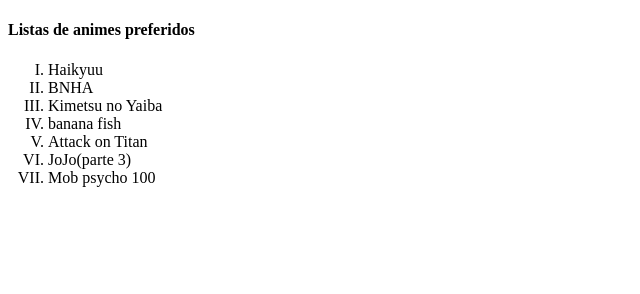
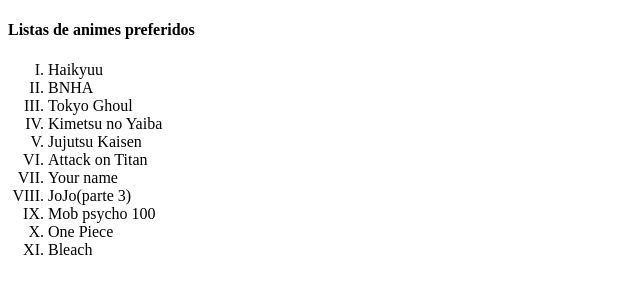
Before and after one commit to 3m0xd14b371c0/3m0xd14b371c0.github.io, a plain HTML site: page index.html in a window 1280 px wide. Shown: the whole page, without its empty margins (0-640 px from the left). Drawn offline with Linux system fonts and the light colour scheme.

Commit message:
Update index.html
add + coisa

```diff
--- a/index.html
+++ b/index.html
@@ -18,11 +18,15 @@
     <ol>
         <li>Haikyuu</li>
         <li>BNHA</li>
+        <li>Tokyo Ghoul</li>
         <li>Kimetsu no Yaiba</li>
-        <li>banana fish</li>
+        <li>Jujutsu Kaisen</li>
         <li>Attack on Titan</li>
+        <li>Your name</li>
         <li>JoJo(parte 3)</li>
         <li>Mob psycho 100</li>
+        <li>One Piece</li>
+        <li>Bleach</li>
     </ol>
 </body>
 
```
